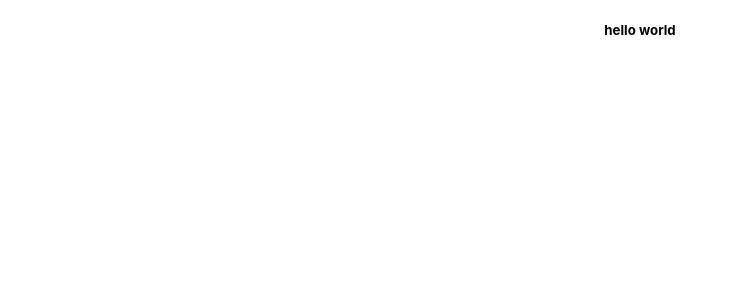
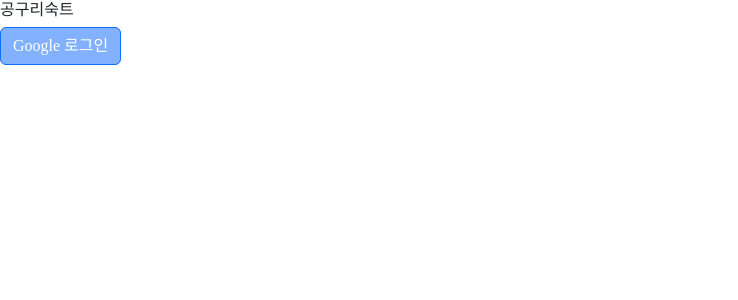
Before and after one commit to GDSC-Team2/React, a React (Create React App) app in the folder front-end/: page / in a window 1280 px wide. Shown: the top 300 px of the page, without its empty margins (0-738 px from the left). Built offline with nearby package versions, Linux system fonts and the light colour scheme.

Commit message:
feat : add login/logout button

```diff
--- a/front-end/src/App.css
+++ b/front-end/src/App.css
@@ -1,38 +1,16 @@
-.App {
-  text-align: center;
+@font-face {
+  font-family: 'Nanum Gothic';
+  src: url(http://fonts.googleapis.com/earlyaccess/nanumgothic.css);
 }
 
-.App-logo {
-  height: 40vmin;
-  pointer-events: none;
+.App{
+  font-family: 'Nanum Gothic';
 }
 
-@media (prefers-reduced-motion: no-preference) {
-  .App-logo {
-    animation: App-logo-spin infinite 20s linear;
-  }
+.btn.btn-primary{
+  font-family: 'Nanum Gothic';
 }
 
-.App-header {
-  background-color: #282c34;
-  min-height: 100vh;
-  display: flex;
-  flex-direction: column;
-  align-items: center;
-  justify-content: center;
-  font-size: calc(10px + 2vmin);
-  color: white;
+.googleIcon{
+  margin-right: 8px;
 }
-
-.App-link {
-  color: #61dafb;
-}
-
-@keyframes App-logo-spin {
-  from {
-    transform: rotate(0deg);
-  }
-  to {
-    transform: rotate(360deg);
-  }
-}
--- a/front-end/src/App.js
+++ b/front-end/src/App.js
@@ -1,10 +1,14 @@
-import logo from './logo.svg';
 import './App.css';
+import React from 'react'
+import 'bootstrap/dist/css/bootstrap.min.css';
+import BtnLogin from './components/BtnLogin';
+
 
 function App() {
   return (
     <div className="App">
-      <h5>hello world</h5>
+      <h6>공구리숙트</h6>
+      <BtnLogin/>
     </div>
   );
 }
--- /dev/null
+++ b/front-end/src/components/BtnLogin.js
@@ -0,0 +1,25 @@
+import '../App.css';
+import React from "react"
+import { useState } from "react";
+import Button from "react-bootstrap/Button"
+
+function BtnLogin(){
+	/* 버튼 문구, 색상 변환 */
+  const [mode, setMode] = useState("Google 로그인");
+  const [btnColor, setBtnColor] = useState("#82B1FF");
+
+	function ChangeMode(){
+    setMode(mode === "Google 로그인" ? "로그아웃" : "Google 로그인");						 //문구 바꿈
+    btnColor === "#82B1FF" ? setBtnColor("#FF8A80") : setBtnColor("#82B1FF");		//색 바꿈
+  }
+
+	return(
+		<Button onClick={ChangeMode}
+			style={{ backgroundColor: btnColor}}
+		>
+		{/* <img className="googleIcon" src="https://s3-us-west-2.amazonaws.com/s.cdpn.io/14082/icon_google.png"/> */}
+		{mode}</Button>
+	);
+}
+
+export default BtnLogin;
```
